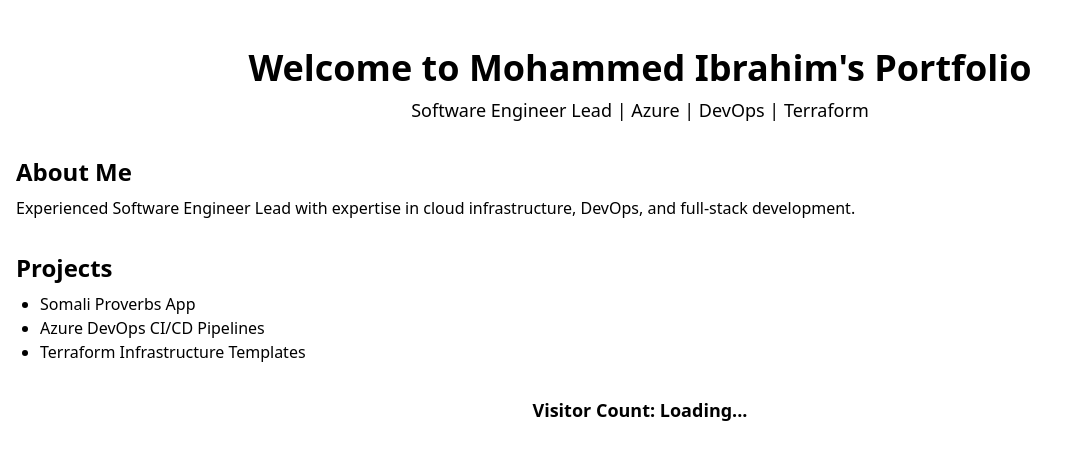
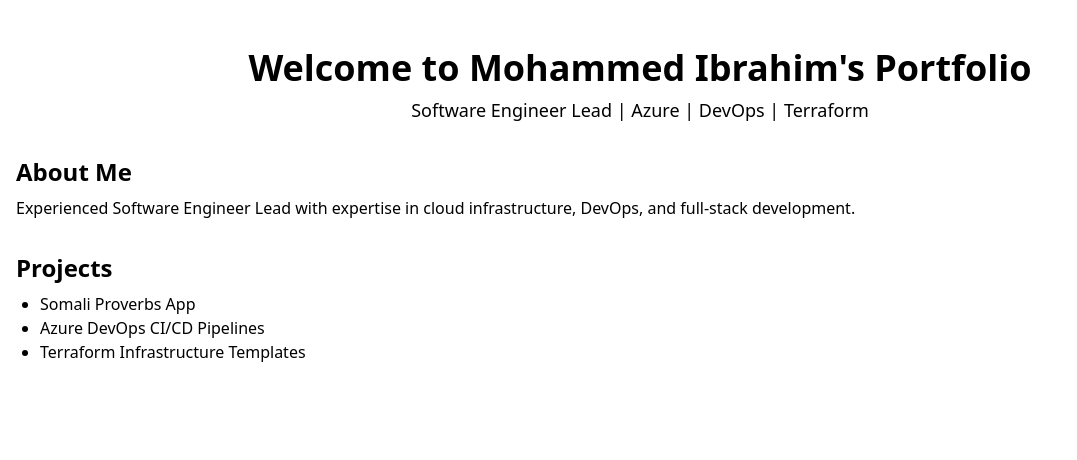
Before and after one commit to Githup-action-project/Azure-Static-Portfolio-Site-, a React (Vite) app: page / in a window 1280 px wide. Shown: the top 460 px of the page, without its empty margins (0-1077 px from the left). Built offline with nearby package versions, Linux system fonts and the light colour scheme; no server answers.

Commit message:
Fronted update

```diff
--- a/src/App.jsx
+++ b/src/App.jsx
@@ -10,7 +10,6 @@
       <Home />
       <About />
       <Projects />
-      <VisitorCounter />
     </div>
   );
 }
--- a/src/main.jsx
+++ b/src/main.jsx
@@ -2,5 +2,6 @@
 import ReactDOM from 'react-dom/client';
 import App from './App.jsx';
 import './index.css';
+import VisitorCounter from './components/VisitorCounter.jsx';
 
 ReactDOM.createRoot(document.getElementById("root")).render(<App />);
```
